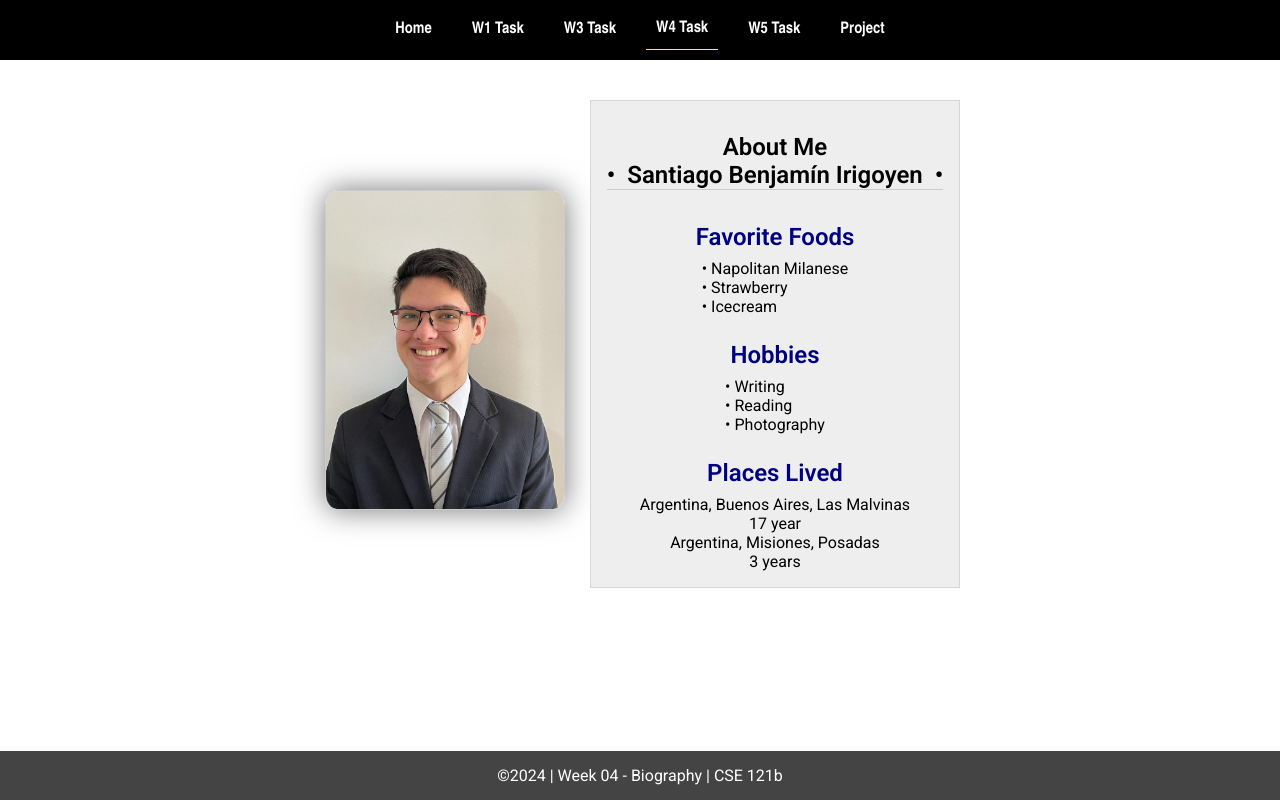
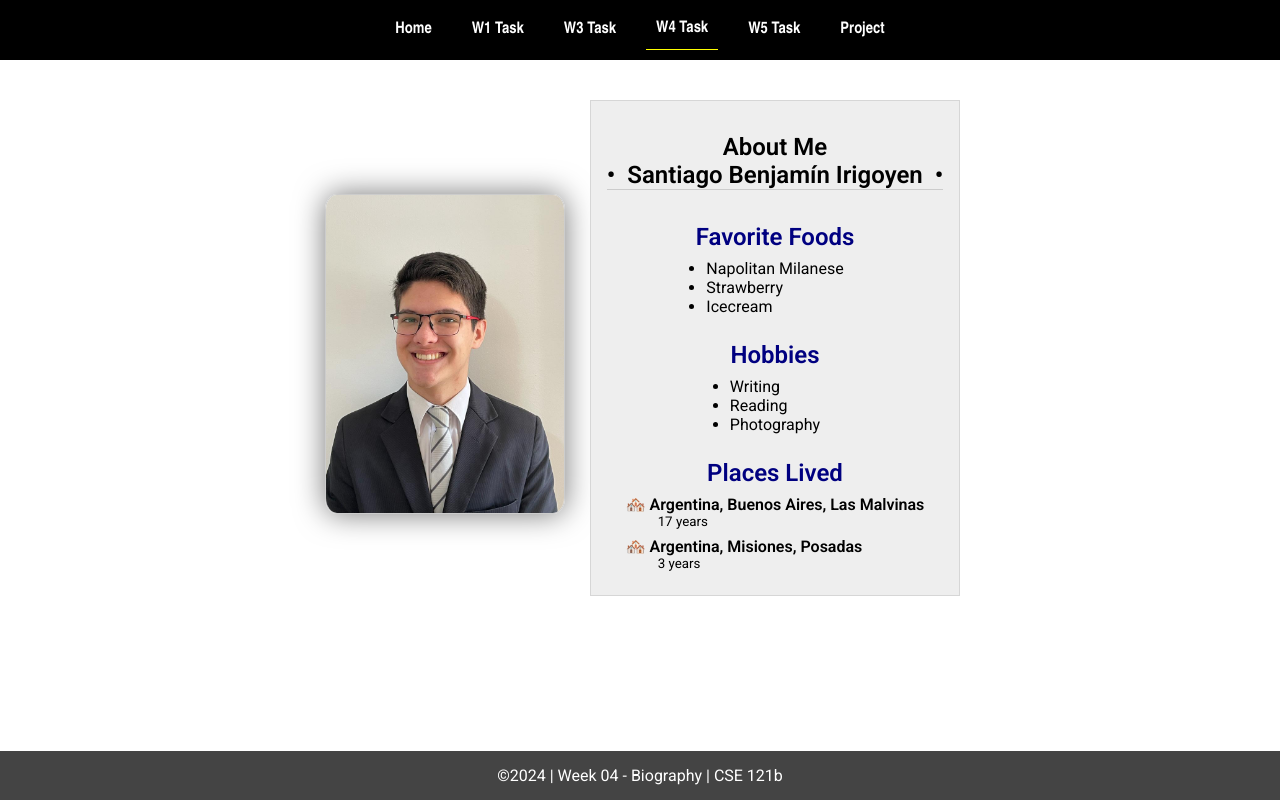
Before and after one commit to Kishvell/cse121b, a plain HTML site: page w04-task.html in a window 1280 px wide. Drawn offline with Linux system fonts and the light colour scheme.

Commit message:
30/3/2024

```diff
--- a/scripts/w04-task.js
+++ b/scripts/w04-task.js
@@ -1,77 +1,63 @@
 /* LESSON 3 - Programming Tasks */
 
-/* Profile Object  */
-
-let myProfile = {};
+/* Profile Object */
 
 let myProfile = {
-  name: "Santiago Benjamín Irigoyen"
-}
-
-myProfile.photo = "cse121b/images/Yo.jpg";
-
-myProfile.favoriteFoods = [
+  name: "Santiago Benjamín Irigoyen",
+  photo: "cse121b/images/Yo.jpg",
+  favoriteFoods: [
     'Napolitan Milanese',
     'Strawberry',
     'Icecream'
-];
-
-myProfile.hobbies = [
+  ],
+  hobbies: [
     'Writing',
     'Reading',
     'Photography'
-];
-
-myProfile.placesLived = [];
-
-myProfile.placesLived.push(
+  ],
+  placesLived: [
     {
       place: 'Argentina, Buenos Aires, Las Malvinas',
-    length: '17 year'
-  }
-);
-
-    myProfile.placesLived.push(
+      length: '17 years'
+    },
     {
       place: 'Argentina, Misiones, Posadas',
       length: '3 years'
     }
-    );
+  ]
+};
 
 /* DOM Manipulation - Output */
 
 /* Name */
-
 document.querySelector('#name').textContent = myProfile.name;
 
 /* Photo with attributes */
-
-document.querySelector('#photo').src = myProfile.photo;
 document.querySelector('#photo').alt = myProfile.name;
 
-/* Favorite Foods List*/
-
+/* Favorite Foods List */
+const favoriteFoodsList = document.querySelector('#favorite-foods');
 myProfile.favoriteFoods.forEach(food => {
-    let li = document.createElement('li'); // create an HTML <li> element
-    li.textContent = food; // place the value of the favoriteFoods array element into the textContent of this new li element
-    document.querySelector('#favorite-foods').appendChild(li); // append this new <li> element with content as a child of the HTML <ul> element with an ID of favorite-foods
+  let li = document.createElement('li');
+  li.textContent = food;
+  favoriteFoodsList.appendChild(li);
 });
 
 /* Hobbies List */
-
+const hobbiesList = document.querySelector('#hobbies');
 myProfile.hobbies.forEach(hobby => {
-    let li = document.createElement('li'); // create an HTML <li> element
-    li.textContent = hobby; // place the value of the hobbies array element into the textContent of this new li element
-    document.querySelector('#hobbies').appendChild(li); // append this new <li> element with content as a child of the HTML <ul> element with an ID of hobbies
+  let li = document.createElement('li');
+  li.textContent = hobby;
+  hobbiesList.appendChild(li);
 });
 
 /* Places Lived DataList */
-
+const placesLivedList = document.querySelector('#places-lived');
 myProfile.placesLived.forEach(place => {
-  let dt = document.createElement('dt'); // create an HTML <dt> element
-  dt.textContent = place.place; // put its place property in the <dt> element
-  let dd = document.createElement('dd'); // create an HTML <dd> element
-  dd.textContent = place.length; // put its length property in the <dd> element
-  document.querySelector('#places-lived').appendChild(dt); // append the HTML <dt> element to the HTML <dl> element with an ID of places-lived
-  document.querySelector('#places-lived').appendChild(dd); // append the HTML <dd> element to the HTML <dl> element with an ID of places-lived
+  let dt = document.createElement('dt');
+  dt.textContent = place.place;
+  let dd = document.createElement('dd');
+  dd.textContent = place.length;
+  placesLivedList.appendChild(dt);
+  placesLivedList.appendChild(dd);
 });
--- a/w04-task.html
+++ b/w04-task.html
@@ -31,20 +31,12 @@
     <section>
       <h1>About Me<br>• &nbsp;<span id="name">Santiago Benjamín Irigoyen</span>&nbsp; •</h1>
       <h2>Favorite Foods</h2>
-      <ul id="favorite-foods">
-        • Napolitan Milanese<br>
-        • Strawberry<br>
-        • Icecream</ul>
+      <ul id="favorite-foods"></ul>
       <h2>Hobbies</h2>
-      <ul id="hobbies">
-        • Writing<br>
-        • Reading<br>
-        • Photography</ul>
+      <ul id="hobbies"></ul>
       <h2>Places Lived</h2>
-      <dl id="places-lived">Argentina, Buenos Aires, Las Malvinas</dl>
-      17 year<br>
-      <dl id="places-lived">Argentina, Misiones, Posadas</dl>
-      3 years
+      <dl id="places-lived"></dl>
+      <dl id="places-lived"></dl>
     </section>
   </main>
 
```
Lines whose indentation alone changed are shown as unchanged.
